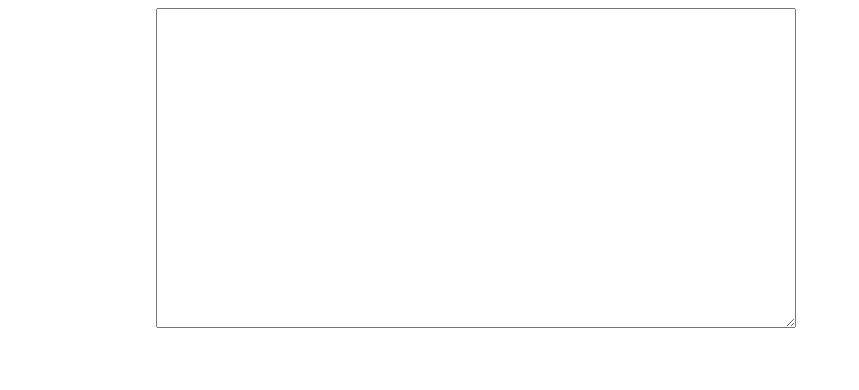
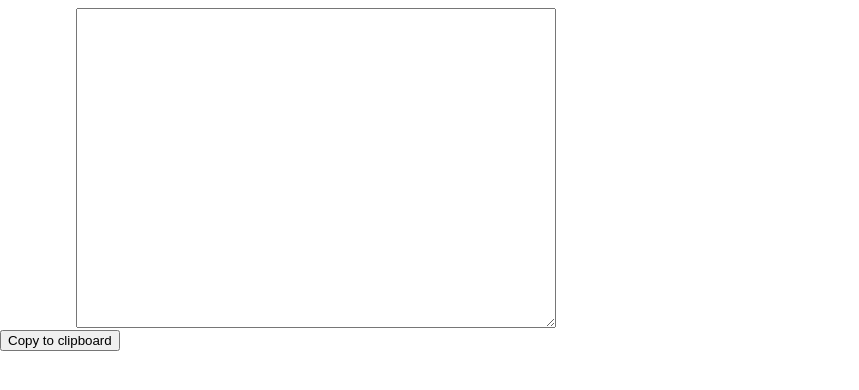
Before and after one commit to senkulabs/md-tree-react, a React (Vite) app: page / in a window 1280 px wide. Shown: the top 390 px of the page, without its empty margins (0-859 px from the left). Built offline with nearby package versions, Linux system fonts and the light colour scheme.

Commit message:
implement tabs in textarea, fix tree element by set width, and implement copy to clipboard

```diff
--- a/src/App.jsx
+++ b/src/App.jsx
@@ -3,16 +3,54 @@ import { useState } from "react"
 
 function App() {
   const [value, setValue] = useState('');
+  const [copied, setCopied] = useState(false);
+
+  console.log(value);
+
+  function handleTabKey(event) {
+    if (event.key === 'Tab') {
+      event.preventDefault();
+
+      const { selectionStart, selectionEnd } = event.target;
+      const value = event.target.value;
+
+      // Insert tab at cursor position
+      event.target.value = value.substring(0, selectionStart) + `\t` + value.substring(selectionEnd);
+
+      // Move cursor after tab
+      event.target.setSelectionRange(
+        selectionStart + 1,
+        selectionStart + 1
+      )
+    }
+  }
+
+  async function handleCopy() {
+    try {
+      await navigator.clipboard.writeText(value);
+      setCopied(true);
+
+      // Reset the "copied" message after 2 seconds
+      setTimeout(() => {
+        setCopied(false);
+      }, 2000);
+    } catch (error) {
+      console.error('Failed to copy text:', error);
+    }
+  }
 
   return (
     <div className="container p-2 mx-auto">
       <div style={{ display: 'flex', justifyContent: 'space-around', gap: '1rem' }}>
-        <textarea style={{ width: '640px', height: '320px' }} value={value} onChange={(event) => {
+        <textarea style={{ width: '480px', height: '320px' }} value={value} onChange={(event) => {
           setValue(event.target.value);
-        }}></textarea>
-        <div className="tree">
+        }} onKeyDown={handleTabKey}></textarea>
+        <div className="tree" style={{ width: '480px', whiteSpace: 'pre-wrap' }}>
           {value}
         </div>
+      </div>
+      <div className="control">
+        <button onClick={handleCopy}>{ copied ? 'Copied' : 'Copy to clipboard' }</button>
       </div>
     </div>
   )
```
